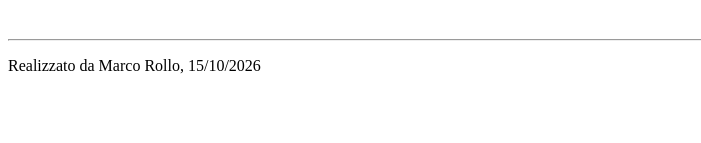
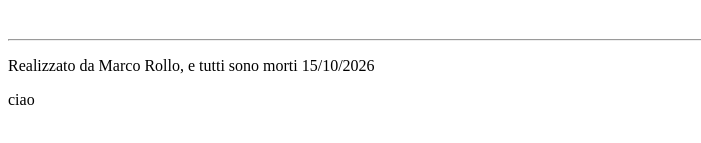
Before and after one commit to marco7408/architetture-distribuite, a plain HTML site: page index.html in a window 1280 px wide. Shown: the part 601-744 px from the top of the page, without its empty margins (0-701 px from the left). Drawn offline with Linux system fonts and the light colour scheme.

Commit message:
Aggiornato file index.html

```diff
--- a/index.html
+++ b/index.html
@@ -76,8 +76,10 @@ index.html condiviso
     <hr>
 
     <footer>
-        <p>Realizzato da Marco Rollo, 15/10/2026</p>
+        <p>Realizzato da Marco Rollo, e tutti sono morti 15/10/2026</p>
     </footer>
+
+    ciao
 
 </body>
 </html>
```
